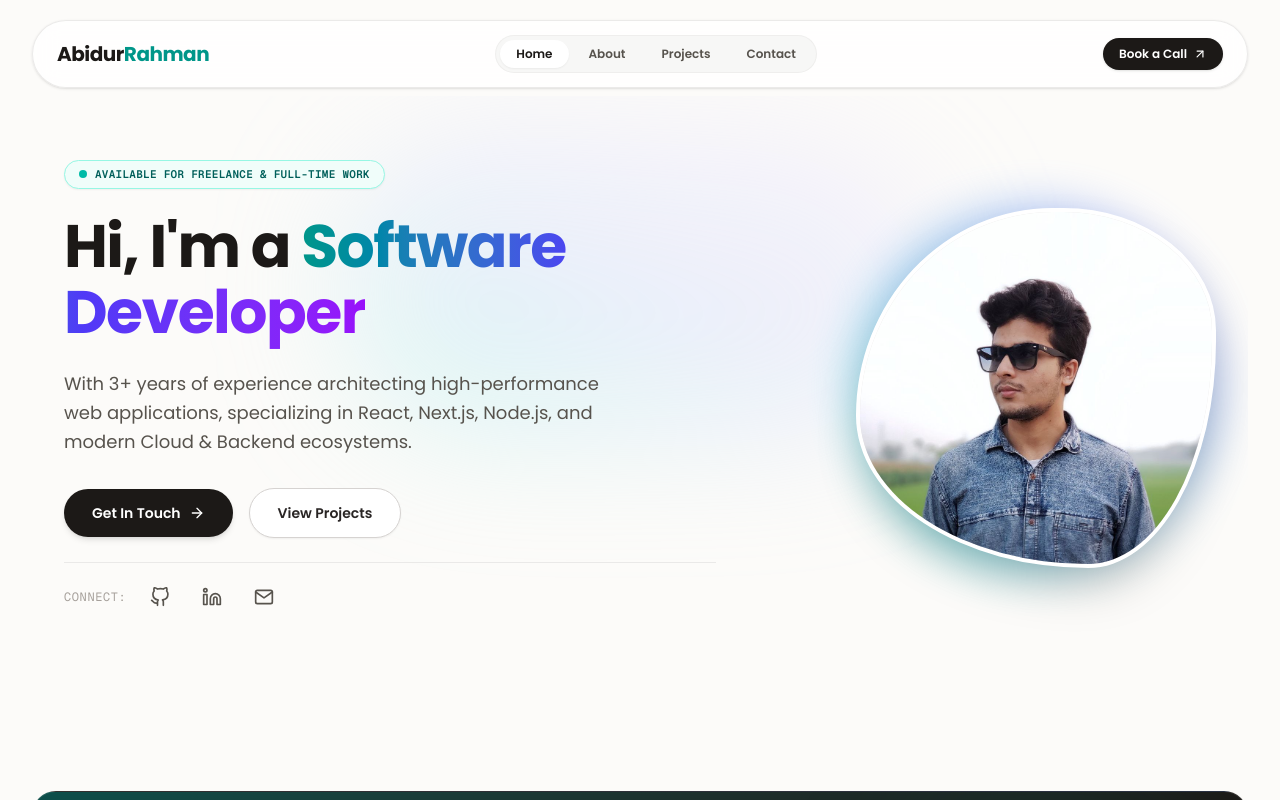
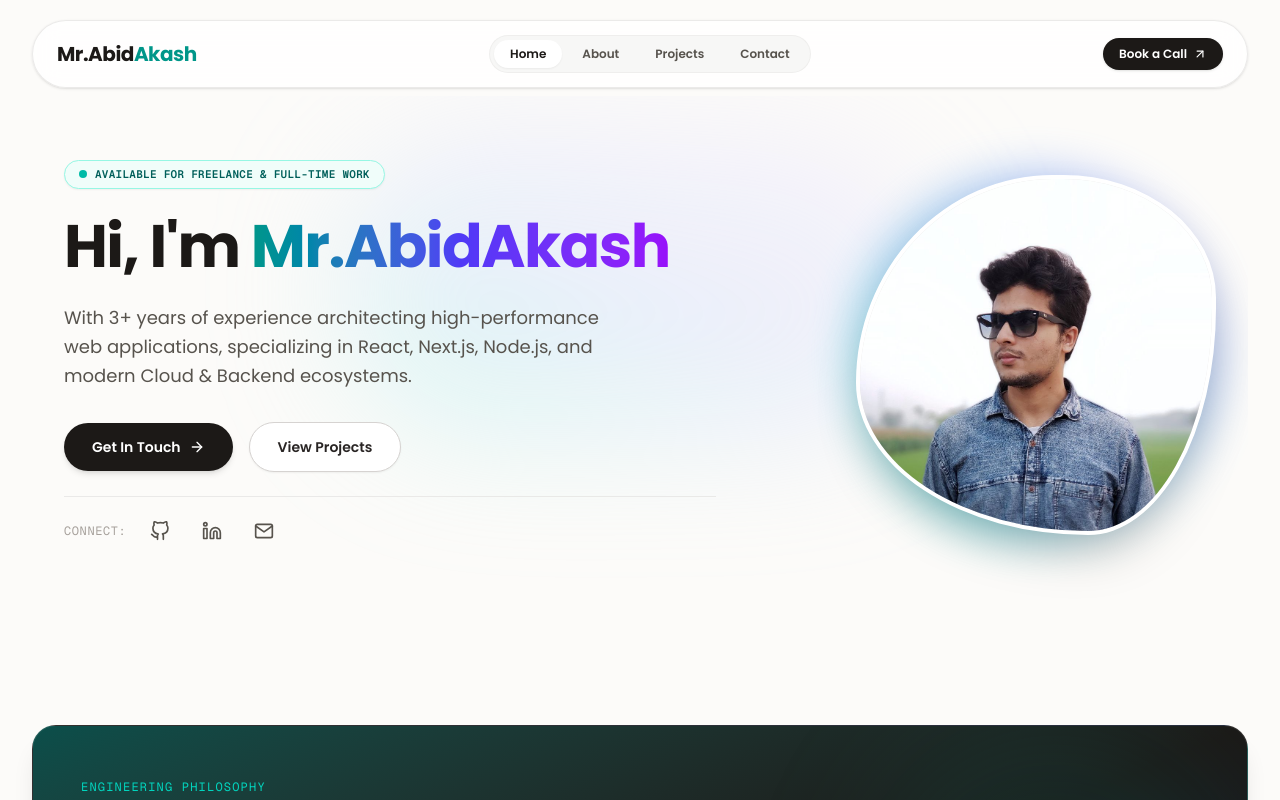
Before and after one commit to MrAbidAkash/my-portfolio, a Next.js app: page / in a window 1280 px wide. Shown: the top 800 px of the page. Built offline with nearby package versions, Linux system fonts and the light colour scheme.

Commit message:
feat: implement site layout and initial header, hero, and about components

```diff
--- a/src/app/about/page.tsx
+++ b/src/app/about/page.tsx
@@ -62,7 +62,7 @@ export default function AboutPage() {
         className="space-y-4 text-center max-w-3xl mx-auto"
       >
         <span className="inline-block px-4 py-1.5 bg-teal-50 border border-teal-200 text-teal-800 text-xs font-mono font-semibold uppercase tracking-widest rounded-full">
-          ABOUT ABIDUR RAHMAN
+          ABOUT MR.ABIDAKASH
         </span>
         <h1 className="text-4xl sm:text-5xl font-bold tracking-tight text-stone-900">
           Passionate about building software that makes an impact
@@ -83,7 +83,7 @@ export default function AboutPage() {
           <div className="relative w-full max-w-sm h-96 rounded-3xl overflow-hidden shadow-xl border-4 border-white bg-stone-200">
             <Image
               src="/MrAbidAkash.jpg"
-              alt="Abidur Rahman"
+              alt="Mr.AbidAkash"
               fill
               className="object-cover object-top"
             />
@@ -100,7 +100,7 @@ export default function AboutPage() {
             Crafting code with precision & creative design vision
           </h2>
           <p>
-            Hello! I&apos;m Abidur Rahman (Abid). Over the past 3+ years, I&apos;ve collaborated with startups, high-growth tech companies, and clients worldwide to design and engineer web applications.
+            Hello! I&apos;m Mr.AbidAkash. Over the past 3+ years, I&apos;ve collaborated with startups, high-growth tech companies, and clients worldwide to design and engineer web applications.
           </p>
           <p>
             My core engineering domain centers around the modern JavaScript & TypeScript ecosystem (React, Next.js, Node.js). Whether building ERP platforms, CRM systems, or desktop applications, I focus heavily on component reusability, server rendering performance, and clean architectural design.
--- a/src/app/layout.tsx
+++ b/src/app/layout.tsx
@@ -17,9 +17,9 @@ const geistMono = Geist_Mono({
 
 export const metadata: Metadata = {
   metadataBase: new URL("https://mrabidakash.dev"),
-  title: "Abidur Rahman (Abid) — Full-Stack Software Developer",
+  title: "Mr.AbidAkash — Full-Stack Software Developer",
   description:
-    "Portfolio of Abidur Rahman (Abid), specializing in modern React, Next.js, TypeScript, and high-performance Web Applications.",
+    "Portfolio of Mr.AbidAkash, specializing in modern React, Next.js, TypeScript, and high-performance Web Applications.",
   keywords: [
     "Software Developer",
     "Full Stack Engineer",
@@ -29,9 +29,9 @@ export const metadata: Metadata = {
     "Python",
     "Web Developer Portfolio",
   ],
-  authors: [{ name: "Abidur Rahman" }],
+  authors: [{ name: "Mr.AbidAkash" }],
   openGraph: {
-    title: "Abidur Rahman (Abid) — Full-Stack Software Developer",
+    title: "Mr.AbidAkash — Full-Stack Software Developer",
     description:
       "Crafting high-performance web applications, scalable architectures, and enterprise systems.",
     type: "website",
--- a/src/components/Footer.tsx
+++ b/src/components/Footer.tsx
@@ -14,7 +14,7 @@ const Footer = () => {
         <div className="flex flex-col md:flex-row items-center justify-between gap-6 pb-8 border-b border-stone-800">
           <div>
             <Link href="/" className="text-2xl font-bold text-white tracking-tight">
-              Abidur<span className="text-teal-400">Rahman</span>
+              Mr.Abid<span className="text-teal-400">Akash</span>
             </Link>
             <p className="text-sm text-stone-400 mt-1">
               Full-Stack Software Developer & UI/UX Craftsman
@@ -65,7 +65,7 @@ const Footer = () => {
         </div>
 
         <div className="flex flex-col sm:flex-row items-center justify-between gap-4 text-xs text-stone-500">
-          <p>© {new Date().getFullYear()} Abidur Rahman. Built with Next.js, Tailwind CSS & Framer Motion.</p>
+          <p>© {new Date().getFullYear()} Mr.AbidAkash. Built with Next.js, Tailwind CSS & Framer Motion.</p>
           <button
             onClick={scrollToTop}
             className="flex items-center gap-2 px-4 py-2 bg-stone-800 hover:bg-stone-700 text-stone-300 rounded-full transition-all text-xs font-mono cursor-pointer"
--- a/src/components/Header.tsx
+++ b/src/components/Header.tsx
@@ -36,7 +36,7 @@ export default function Header() {
         <div className="flex items-center justify-between px-6 py-3.5 bg-white/80 backdrop-blur-md rounded-full border border-stone-200/80 shadow-sm transition-shadow hover:shadow-md">
           {/* Logo */}
           <Link href="/" className="text-xl font-bold tracking-tight text-stone-900 group">
-            Abidur<span className="text-teal-600 transition-colors group-hover:text-teal-500">Rahman</span>
+            Mr.Abid<span className="text-teal-600 transition-colors group-hover:text-teal-500">Akash</span>
           </Link>
 
           {/* Desktop Links */}
--- a/src/components/Hero.tsx
+++ b/src/components/Hero.tsx
@@ -30,7 +30,7 @@ const Hero = () => {
 
           {/* Main Headline */}
           <h1 className="text-4xl sm:text-5xl lg:text-6xl font-bold tracking-tight text-stone-900 leading-[1.1]">
-            Hi, I&apos;m a <span className="bg-gradient-to-r from-teal-600 via-indigo-600 to-purple-600 bg-clip-text text-transparent">Software Developer</span>
+            Hi, I&apos;m <span className="bg-gradient-to-r from-teal-600 via-indigo-600 to-purple-600 bg-clip-text text-transparent">Mr.AbidAkash</span>
           </h1>
 
           {/* Bio Description */}
@@ -101,7 +101,7 @@ const Hero = () => {
             {/* Floating Morph Picture Container */}
             <div className="w-full h-full relative overflow-hidden rounded-full border-4 border-white shadow-2xl FloatingAnimation bg-stone-200">
               <Image
-                alt="Abidur Rahman Profile"
+                alt="Mr.AbidAkash Profile"
                 src="/MrAbidAkash.jpg"
                 fill
                 priority
```
